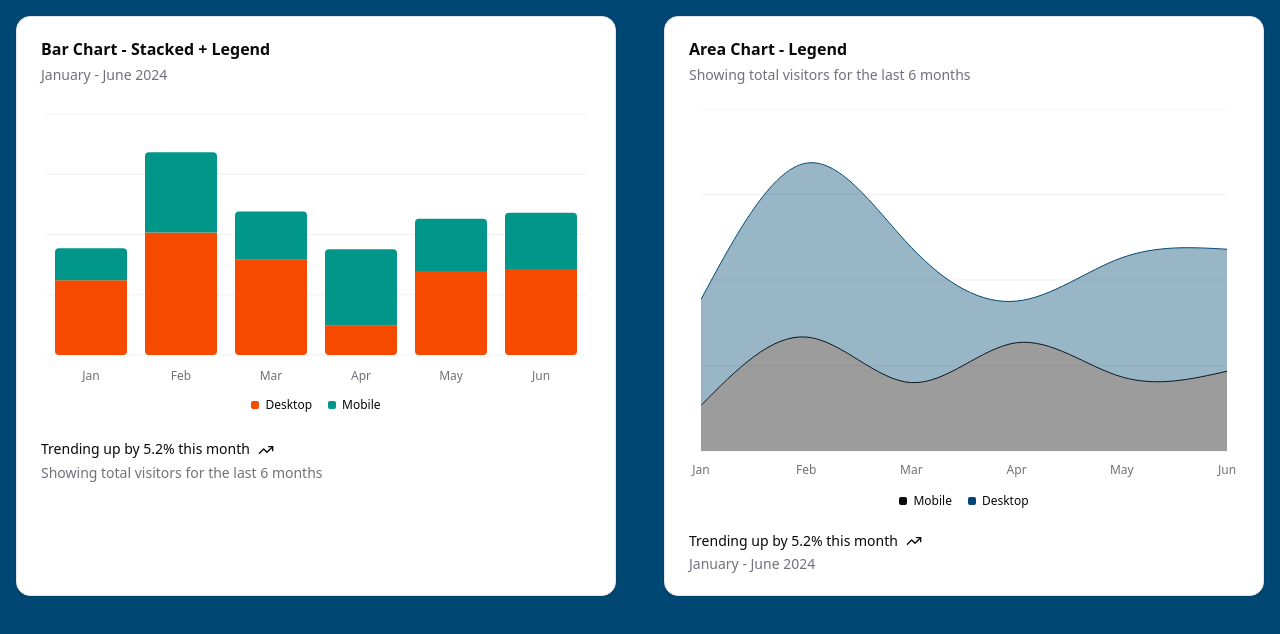
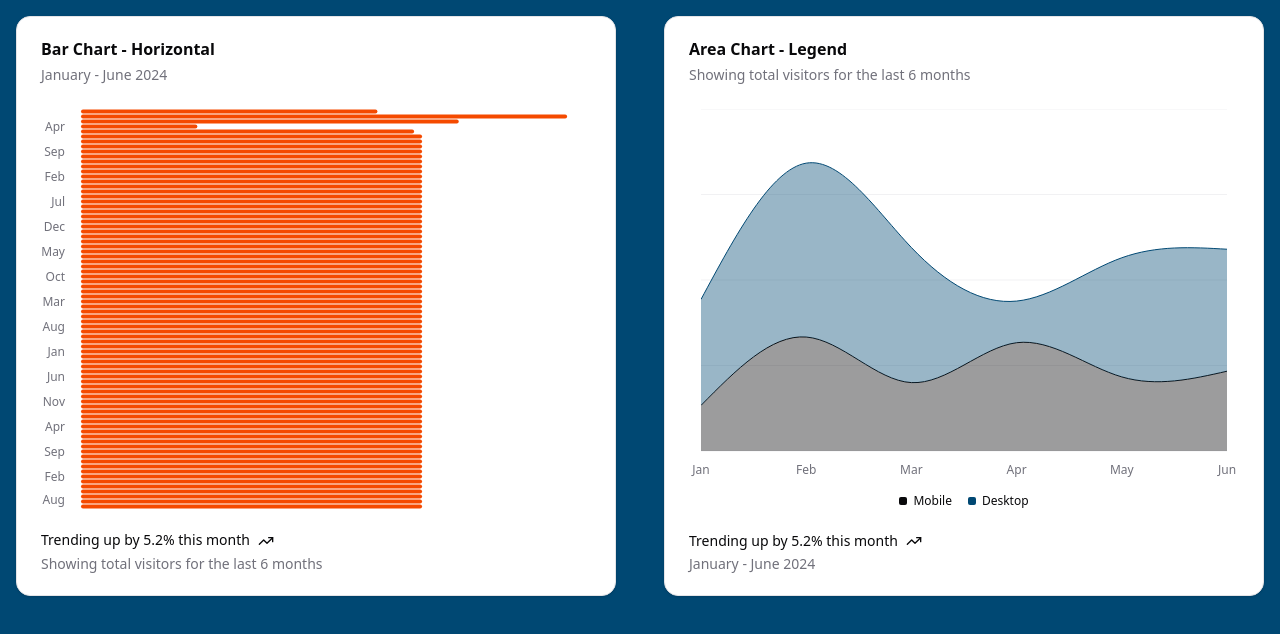
Before and after one commit to carlfkontny/tailwindpractice, a Next.js app: page / in a window 1280 px wide. Shown: the top 634 px of the page. Built offline with nearby package versions, Linux system fonts and the light colour scheme.

Commit message:
many datapoints, min-h-[400px] w-full on chartcontainer

```diff
--- a/app/page.tsx
+++ b/app/page.tsx
@@ -1,104 +1,12 @@
 "use client";
-import { TrendingUp } from "lucide-react";
-import { Bar, BarChart, XAxis, YAxis } from "recharts";
-import {
-  Card,
-  CardContent,
-  CardDescription,
-  CardFooter,
-  CardHeader,
-  CardTitle,
-} from "@/components/ui/card";
-import {
-  ChartConfig,
-  ChartContainer,
-  ChartTooltip,
-  ChartTooltipContent,
-} from "@/components/ui/chart";
+
 import { ChartAreaLegend } from "@/components/AreaChart";
-import { ChartBarStacked } from "@/components/BarChart";
-
-export const description = "A horizontal bar chart";
-
-const chartData = [
-  { month: "January", desktop: 186 },
-  { month: "February", desktop: 305 },
-  { month: "March", desktop: 237 },
-  { month: "April", desktop: 73 },
-  { month: "May", desktop: 209 },
-  { month: "June", desktop: 214 },
-  { month: "July", desktop: 214 },
-  { month: "August", desktop: 214 },
-  { month: "September", desktop: 214 },
-  { month: "October", desktop: 214 },
-  { month: "November", desktop: 214 },
-  { month: "December", desktop: 214 },
-];
-
-const chartConfig = {
-  desktop: {
-    label: "Desktop",
-    color: "var(--chart-1)",
-  },
-} satisfies ChartConfig;
-
-export function ChartBarHorizontal() {
-  return (
-    <Card className="col-span-1">
-      <CardHeader>
-        <CardTitle>Bar Chart - Horizontal</CardTitle>
-        <CardDescription>January - June 2024</CardDescription>
-      </CardHeader>
-      <CardContent>
-        <div className="h-[400px] w-full overflow-y-auto">
-          <ChartContainer config={chartConfig} className="h-full w-full">
-            <BarChart
-              accessibilityLayer
-              data={chartData}
-              layout="vertical"
-              margin={{
-                left: -20,
-              }}
-            >
-              <XAxis type="number" dataKey="desktop" hide />
-              <YAxis
-                dataKey="month"
-                type="category"
-                tickLine={false}
-                tickMargin={10}
-                axisLine={false}
-                tickFormatter={(value) => value.slice(0, 3)}
-              />
-              <ChartTooltip
-                cursor={false}
-                content={<ChartTooltipContent hideLabel />}
-              />
-              <Bar
-                dataKey="desktop"
-                fill="var(--color-desktop)"
-                radius={10}
-                barSize={40}
-              />
-            </BarChart>
-          </ChartContainer>
-        </div>
-      </CardContent>
-      <CardFooter className="flex-col items-start gap-2 text-sm">
-        <div className="flex gap-2 leading-none font-medium">
-          Trending up by 5.2% this month <TrendingUp className="h-4 w-4" />
-        </div>
-        <div className="text-muted-foreground leading-none">
-          Showing total visitors for the last 6 months
-        </div>
-      </CardFooter>
-    </Card>
-  );
-}
+import { ChartBarHorizontal } from "@/components/BarChart";
 
 export default function Home() {
   return (
     <div className="grid grid-cols-1 lg:grid-cols-2 2xl:grid-cols-4 gap-4">
-      <ChartBarStacked />
+      <ChartBarHorizontal />
       <ChartAreaLegend />
     </div>
   );
--- a/components/BarChart.tsx
+++ b/components/BarChart.tsx
@@ -1,7 +1,7 @@
 "use client"
 
 import { TrendingUp } from "lucide-react"
-import { Bar, BarChart, CartesianGrid, XAxis } from "recharts"
+import { Bar, BarChart, XAxis, YAxis } from "recharts"
 
 import {
   Card,
@@ -14,21 +14,93 @@ import {
 import {
   ChartConfig,
   ChartContainer,
-  ChartLegend,
-  ChartLegendContent,
   ChartTooltip,
   ChartTooltipContent,
 } from "@/components/ui/chart"
 
-export const description = "A stacked bar chart with a legend"
+export const description = "A horizontal bar chart"
 
 const chartData = [
-  { month: "January", desktop: 186, mobile: 80 },
-  { month: "February", desktop: 305, mobile: 200 },
-  { month: "March", desktop: 237, mobile: 120 },
-  { month: "April", desktop: 73, mobile: 190 },
-  { month: "May", desktop: 209, mobile: 130 },
-  { month: "June", desktop: 214, mobile: 140 },
+  { month: "January", desktop: 186 },
+  { month: "February", desktop: 305 },
+  { month: "March", desktop: 237 },
+  { month: "April", desktop: 73 },
+  { month: "May", desktop: 209 },
+  { month: "June", desktop: 214 },
+  { month: "July", desktop: 214 },
+  { month: "August", desktop: 214 },
+  { month: "September", desktop: 214 },
+  { month: "October", desktop: 214 },
+  { month: "November", desktop: 214 },
+  { month: "December", desktop: 214 },
+  { month: "January", desktop: 214 },
+  { month: "February", desktop: 214 },
+  { month: "March", desktop: 214 },
+  { month: "April", desktop: 214 },
+  { month: "May", desktop: 214 },
+  { month: "June", desktop: 214 },
+  { month: "July", desktop: 214 },
+  { month: "August", desktop: 214 },
+  { month: "September", desktop: 214 },
+  { month: "October", desktop: 214 },
+  { month: "November", desktop: 214 },
+  { month: "December", desktop: 214 },
+  { month: "January", desktop: 214 },
+  { month: "February", desktop: 214 },
+  { month: "March", desktop: 214 },
+  { month: "April", desktop: 214 },
+  { month: "May", desktop: 214 },
+  { month: "June", desktop: 214 },
+  { month: "July", desktop: 214 },
+  { month: "August", desktop: 214 },
+  { month: "September", desktop: 214 },
+  { month: "October", desktop: 214 },
+  { month: "November", desktop: 214 },
+  { month: "December", desktop: 214 },
+  { month: "January", desktop: 214 },
+  { month: "February", desktop: 214 },
+  { month: "March", desktop: 214 },
+  { month: "April", desktop: 214 },
+  { month: "May", desktop: 214 },
+  { month: "June", desktop: 214 },
+  { month: "July", desktop: 214 },
+  { month: "August", desktop: 214 },
+  { month: "September", desktop: 214 },
+  { month: "October", desktop: 214 },
+  { month: "November", desktop: 214 },
+  { month: "December", desktop: 214 },
+  { month: "January", desktop: 214 },
+  { month: "February", desktop: 214 },
+  { month: "March", desktop: 214 },
+  { month: "April", desktop: 214 },
+  { month: "May", desktop: 214 },
+  { month: "June", desktop: 214 },
+  { month: "July", desktop: 214 },
+  { month: "August", desktop: 214 },
+  { month: "September", desktop: 214 },
+  { month: "October", desktop: 214 },
+  { month: "November", desktop: 214 },
+  { month: "December", desktop: 214 },
+  { month: "January", desktop: 214 },
+  { month: "February", desktop: 214 },
+  { month: "March", desktop: 214 },
+  { month: "April", desktop: 214 },
+  { month: "May", desktop: 214 },
+  { month: "June", desktop: 214 },
+  { month: "July", desktop: 214 },
+  { month: "August", desktop: 214 },
+  { month: "September", desktop: 214 },
+  { month: "October", desktop: 214 },
+  { month: "November", desktop: 214 },
+  { month: "December", desktop: 214 },
+  { month: "January", desktop: 214 },
+  { month: "February", desktop: 214 },
+  { month: "March", desktop: 214 },
+  { month: "April", desktop: 214 },
+  { month: "May", desktop: 214 },
+  { month: "June", desktop: 214 },
+  { month: "July", desktop: 214 },
+  { month: "August", desktop: 214 },
 ]
 
 const chartConfig = {
@@ -36,44 +108,39 @@ const chartConfig = {
     label: "Desktop",
     color: "var(--chart-1)",
   },
-  mobile: {
-    label: "Mobile",
-    color: "var(--chart-2)",
-  },
 } satisfies ChartConfig
 
-export function ChartBarStacked() {
+export function ChartBarHorizontal() {
   return (
-    <Card className="min-h-[200px] m-4">
+    <Card className="m-4">
       <CardHeader>
-        <CardTitle>Bar Chart - Stacked + Legend</CardTitle>
+        <CardTitle>Bar Chart - Horizontal</CardTitle>
         <CardDescription>January - June 2024</CardDescription>
       </CardHeader>
       <CardContent>
-        <ChartContainer config={chartConfig}>
-          <BarChart accessibilityLayer data={chartData}>
-            <CartesianGrid vertical={false} />
-            <XAxis
+        <ChartContainer config={chartConfig} className="min-h-[400px] w-full">
+          <BarChart
+            accessibilityLayer
+            data={chartData}
+            layout="vertical"
+            margin={{
+              left: -20,
+            }}
+          >
+            <XAxis type="number" dataKey="desktop" hide />
+            <YAxis
               dataKey="month"
+              type="category"
               tickLine={false}
               tickMargin={10}
               axisLine={false}
               tickFormatter={(value) => value.slice(0, 3)}
             />
-            <ChartTooltip content={<ChartTooltipContent hideLabel />} />
-            <ChartLegend content={<ChartLegendContent />} />
-            <Bar
-              dataKey="desktop"
-              stackId="a"
-              fill="var(--color-desktop)"
-              radius={[0, 0, 4, 4]}
+            <ChartTooltip
+              cursor={false}
+              content={<ChartTooltipContent hideLabel />}
             />
-            <Bar
-              dataKey="mobile"
-              stackId="a"
-              fill="var(--color-mobile)"
-              radius={[4, 4, 0, 0]}
-            />
+            <Bar dataKey="desktop" fill="var(--color-desktop)" radius={5} />
           </BarChart>
         </ChartContainer>
       </CardContent>
```
